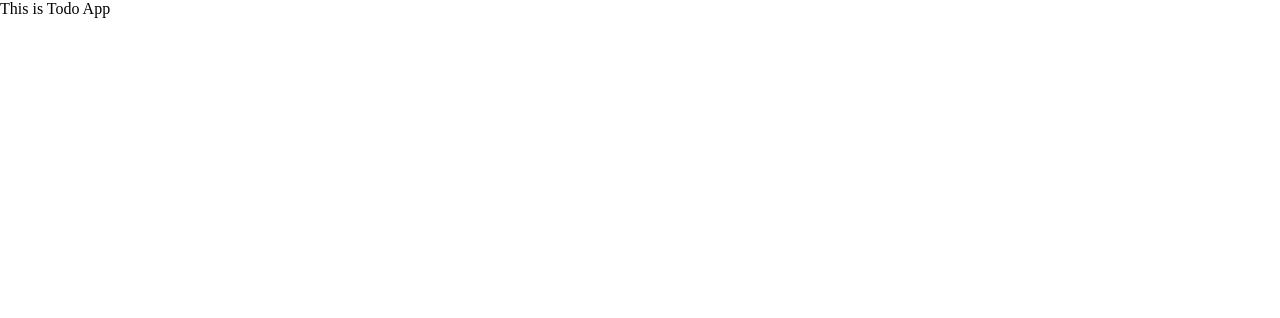
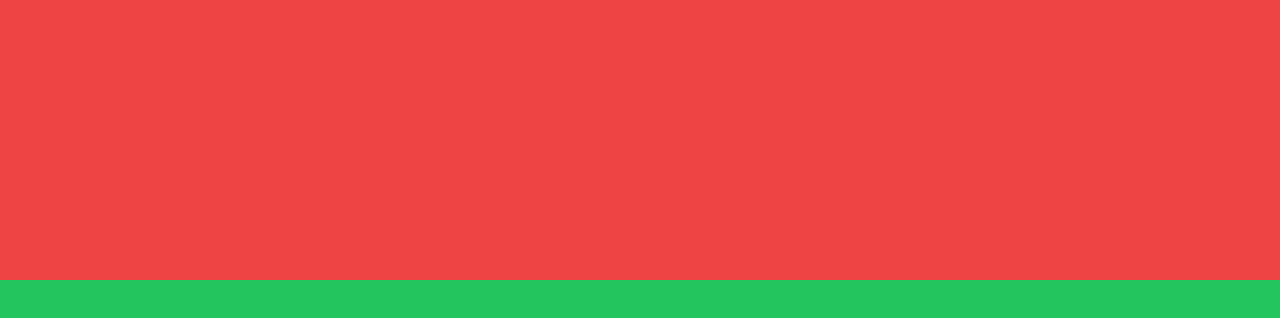
Before and after one commit to DrewIndeed/todo-app, a React (Create React App) app in the folder react-application/: page / in a window 1280 px wide. Shown: the top 318 px of the page. Built offline with nearby package versions, Linux system fonts and the light colour scheme.

Commit message:
5. Background testings

```diff
--- a/react-application/package.json
+++ b/react-application/package.json
@@ -9,6 +9,7 @@
     "react": "^17.0.2",
     "react-dom": "^17.0.2",
     "react-scripts": "5.0.0",
+    "tailwindcss": "^3.0.23",
     "web-vitals": "^2.1.4"
   },
   "scripts": {
--- a/react-application/src/App.jsx
+++ b/react-application/src/App.jsx
@@ -1,7 +1,12 @@
 import React from 'react';
+import BackgroundContainer from './components/BackgroundContainer/BackgroundContainer';
 
 const App = () => {
-  return <div className="app">This is Todo App</div>;
+  return (
+    <div className="app">
+      <BackgroundContainer />
+    </div>
+  );
 };
 
 export default App;
--- a/react-application/src/components/BackgroundContainer/BackgroundContainer.jsx
+++ b/react-application/src/components/BackgroundContainer/BackgroundContainer.jsx
@@ -2,7 +2,15 @@ import React from 'react';
 import './backgroundContainer.css';
 
 const BackgroundContainer = () => {
-  return <div>BackgroundContainer</div>;
+  return <div className="bg-blue-500 w-full h-screen flex flex-col">
+    <div className="top-background bg-red-500">
+
+
+    </div>
+    <div className="bot-background bg-green-500 flex-1">
+
+    </div>
+  </div>;
 };
 
 export default BackgroundContainer;
--- a/react-application/src/components/BackgroundContainer/backgroundContainer.css
+++ b/react-application/src/components/BackgroundContainer/backgroundContainer.css
@@ -0,0 +1,3 @@
+.top-background {
+  min-height: 35vh;
+}
--- a/react-application/src/index.css
+++ b/react-application/src/index.css
@@ -1,3 +1,7 @@
+@tailwind base;
+@tailwind components;
+@tailwind utilities;
+
 * {
   margin: 0;
   padding: 0;
--- /dev/null
+++ b/react-application/tailwind.config.js
@@ -0,0 +1,7 @@
+module.exports = {
+  content: ['./src/**/*.{js,jsx,ts,tsx}'],
+  theme: {
+    extend: {},
+  },
+  plugins: [],
+};
```
Also changed, not shown: 1 other file (tests, documents, lock files or other folders).
